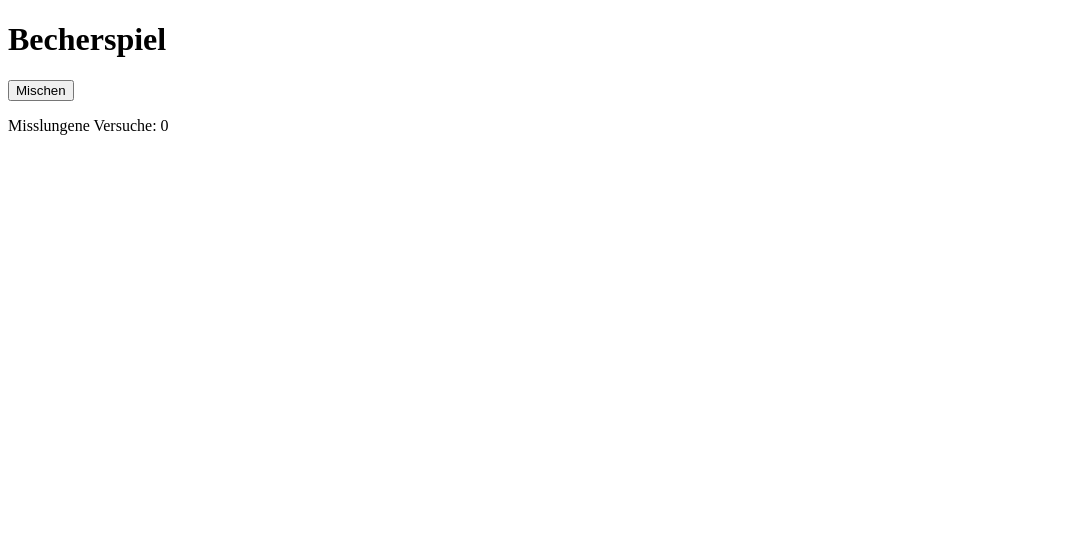
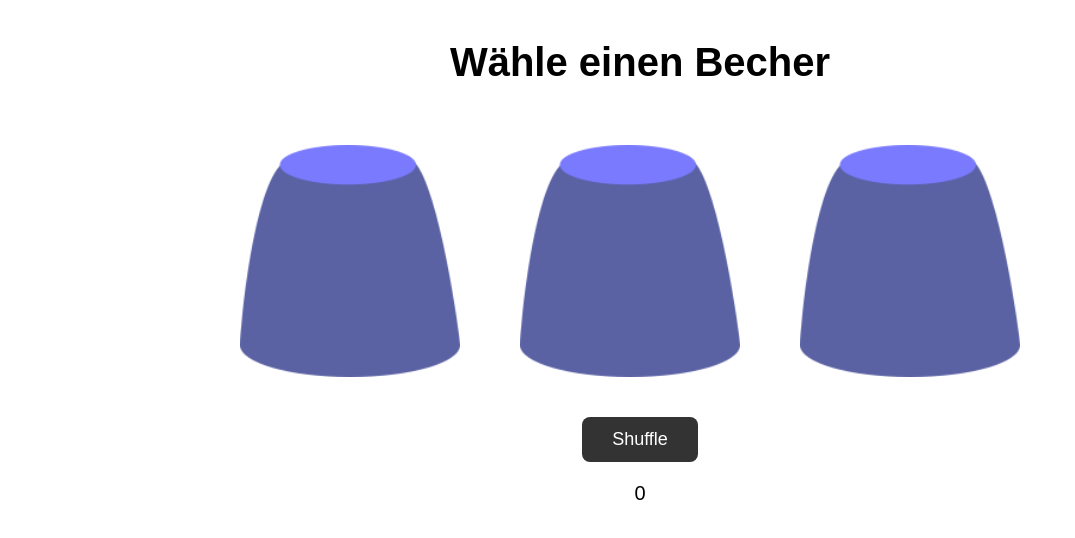
Before and after one commit to timhbbw/uek-294-frontend, a plain HTML site: page block3/task3.5/cupgame.html in a window 1280 px wide. Shown: the whole page, without its empty margins (0-1075 px from the left). Drawn offline with Linux system fonts and the light colour scheme.

Commit message:
some inspo for cupgame

```diff
--- a/block3/task3.5/cupgame.html
+++ b/block3/task3.5/cupgame.html
@@ -1,24 +1,33 @@
 <!DOCTYPE html>
 <html lang="de">
+
 <head>
     <meta charset="UTF-8">
-    <meta name="viewport" content="width=device-width, initial-scale=1.0">
-    <title>Becherspiel</title>
-    <script src="./cupgame.js" defer></script>
+    <title>Becher Spiel</title>
     <link rel="stylesheet" href="style.css">
+    <script src="cupgame.js" defer></script>
 </head>
+
 <body>
-    <h1>Becherspiel</h1>
 
-    <div class="cups">
-        <div class="cup" id="cup1"></div>
-        <div class="cup" id="cup2"></div>
-        <div class="cup" id="cup3"></div>
+    <h1>Wähle einen Becher</h1>
+
+    <div class="grid">
+
+        <img src="cup.png" class="cup" onclick="becherKlick(this, 0)">
+
+        <img src="cup.png" class="cup" onclick="becherKlick(this, 1)">
+
+        <img src="cup.png" class="cup" onclick="becherKlick(this, 2)">
+
     </div>
 
-    <div class="controls">
-        <button id="shuffle">Mischen</button>
-        <p>Misslungene Versuche: <span id="fails">0</span></p>
-    </div>
+    <button onclick="shuffleCups()">Shuffle</button>
+
+    <p>
+        <span id="incorrect">0</span>
+    </p>
+
 </body>
+
 </html>
--- a/block3/task3.5/cupgame.js
+++ b/block3/task3.5/cupgame.js
@@ -1,2 +1,66 @@
-let shuffle = document.getElementById("shuffle");
-let cups = document.querySelectorAll(".cup");
+let cups = [
+    false,
+    true,
+    false
+];
+
+let incorrect = 0;
+
+let gamestarted = false;
+
+
+function becherKlick(becher, nummer) {
+
+    if (becher.classList.contains("open")) {
+
+        becher.src = "cup.png";
+
+        becher.classList.remove("open");
+
+    } else {
+
+        becher.classList.add("open");
+
+
+        if (cups[nummer] === true) {
+
+            becher.src = "cup-open-ball.png";
+
+        }
+
+        else {
+
+            becher.src = "cup-open.png";
+
+            if (gamestarted === true) {
+
+                incorrect++;
+
+                document.getElementById("incorrect").innerText = incorrect;
+
+            }
+
+        }
+
+    }
+
+}
+
+
+function shuffleCups() {
+
+    cups.sort(() => 0.5 - Math.random());
+
+    let becher = document.querySelectorAll(".cup");
+
+    becher.forEach(function (cup) {
+
+        cup.src = "cup.png";
+
+        cup.classList.remove("open");
+
+    });
+
+    gamestarted = true;
+
+}
--- a/block3/task3.5/style.css
+++ b/block3/task3.5/style.css
@@ -1,4 +1,61 @@
-.cups {
+body {
+    font-family: Arial, sans-serif;
+    text-align: center;
+    background-color: white;
+}
+
+h1 {
+    font-size: 40px;
+    margin-top: 40px;
+}
+
+.grid {
     display: grid;
+
+    /* 3 Spalten */
     grid-template-columns: repeat(3, 1fr);
+
+    gap: 40px;
+
+    width: 800px;
+
+    margin: 60px auto 40px auto;
+
+    align-items: center;
 }
+
+.cup {
+    width: 220px;
+
+    cursor: pointer;
+
+    transition: 0.2s;
+}
+
+.cup:hover {
+    transform: translateY(-10px);
+}
+
+button {
+    padding: 12px 30px;
+
+    font-size: 18px;
+
+    cursor: pointer;
+
+    background-color: #333;
+
+    color: white;
+
+    border: none;
+
+    border-radius: 8px;
+}
+
+button:hover {
+    background-color: #555;
+}
+
+p {
+    font-size: 20px;
+}
```
